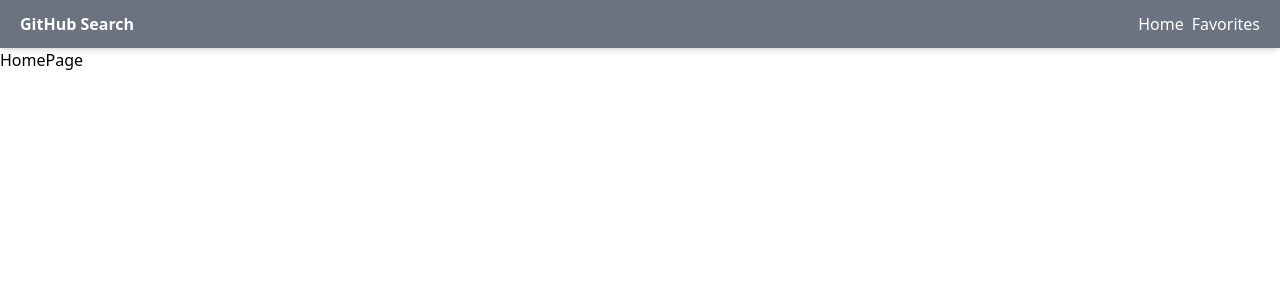
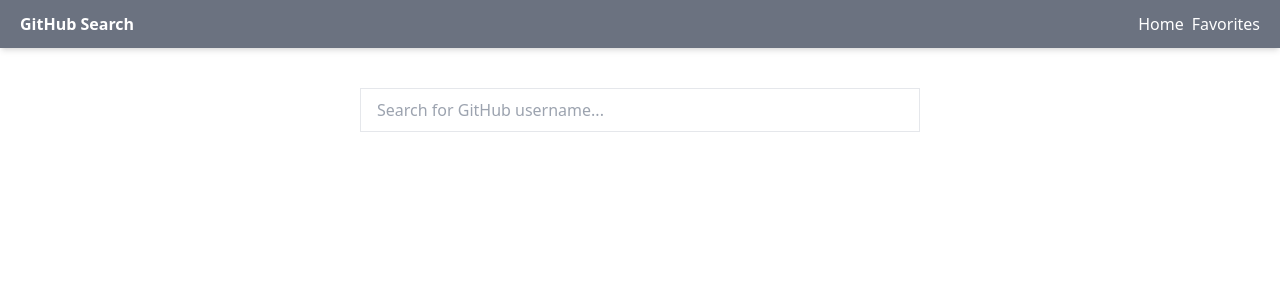
Before and after one commit to TimKhakk/github-api-project, a React (Vite) app: page / in a window 1280 px wide. Shown: the top 300 px of the page. Built offline with nearby package versions, Linux system fonts and the light colour scheme; no server answers.

Commit message:
add search feature

```diff
--- /dev/null
+++ b/src/hooks/useDebounce.ts
@@ -0,0 +1,12 @@
+import { useEffect, useState } from "react";
+
+export function useDebounce(value: string, delay = 500): string {
+  const [debounced, setDebounced] = useState(value)
+
+  useEffect(() => {
+    const handler = setTimeout(() => setDebounced(value), delay);
+    return () => clearTimeout(handler)
+  }, [value, delay])
+
+  return debounced
+}
--- a/src/pages/HomePage.tsx
+++ b/src/pages/HomePage.tsx
@@ -1,6 +1,51 @@
-import { useSearchUsersQuery } from "../store/github/github.api";
+import { useEffect, useState } from 'react';
+import { useDebounce } from '../hooks/useDebounce';
+import { useSearchUsersQuery } from '../store/github/github.api';
 
 export function HomePage() {
-  const { isLoading, isError, data } = useSearchUsersQuery('Tim');
-  return <div>HomePage</div>;
+  const [search, setSearch] = useState('');
+  const [dropdown, setDropdown] = useState(false);
+  const debounced = useDebounce(search);
+  const {
+    isLoading,
+    isError,
+    data: users,
+  } = useSearchUsersQuery(debounced, {
+    skip: debounced.length < 3,
+    refetchOnFocus: true,
+  });
+
+  useEffect(() => {
+    setDropdown(debounced.length > 3 && users?.length! > 0)
+  }, [debounced, users]);
+
+  return (
+    <div className="flex justify-center pt-10 mx-auto h-screen w-screen">
+      {isError && <p className="text-center text-red-600">Something went wrong!</p>}
+
+      <div className="relative w-[560px]">
+        <input
+          type="text"
+          className="border py-2 px-4 w-full h-11 mb-2"
+          placeholder="Search for GitHub username..."
+          value={search}
+          onChange={(e) => setSearch(e.target.value)}
+        />
+
+        {dropdown && (
+          <ul className="list-none absolute top-11 overflow-y-scroll left-0 right-0 max-h-52 shadow-md bg-white">
+            {isLoading && <p className="">Loading...</p>}
+            {users?.map((user) => (
+              <li
+                className="py-2 px-4 hover:bg-gray-500 hover:text-white transition-colors cursor-pointer"
+                key={user.id}
+              >
+                {user.login}
+              </li>
+            ))}
+          </ul>
+        )}
+      </div>
+    </div>
+  );
 }
--- a/src/store/github/github.api.ts
+++ b/src/store/github/github.api.ts
@@ -6,6 +6,7 @@ export const githubApi = createApi({
   baseQuery: fetchBaseQuery({
     baseUrl: 'https://api.github.com/',
   }),
+  refetchOnFocus: true,
   endpoints: ({ query }) => ({
     searchUsers: query<IUser[], string>({
       query: (search: string) => ({
--- a/src/store/index.ts
+++ b/src/store/index.ts
@@ -1,4 +1,5 @@
 import { configureStore } from '@reduxjs/toolkit';
+import { setupListeners } from '@reduxjs/toolkit/dist/query';
 import { githubApi } from './github/github.api';
 
 export const store = configureStore({
@@ -7,3 +8,5 @@ export const store = configureStore({
   },
   middleware: (getDefaultMiddleware) => getDefaultMiddleware().concat(githubApi.middleware),
 })
+
+setupListeners(store.dispatch)
```
